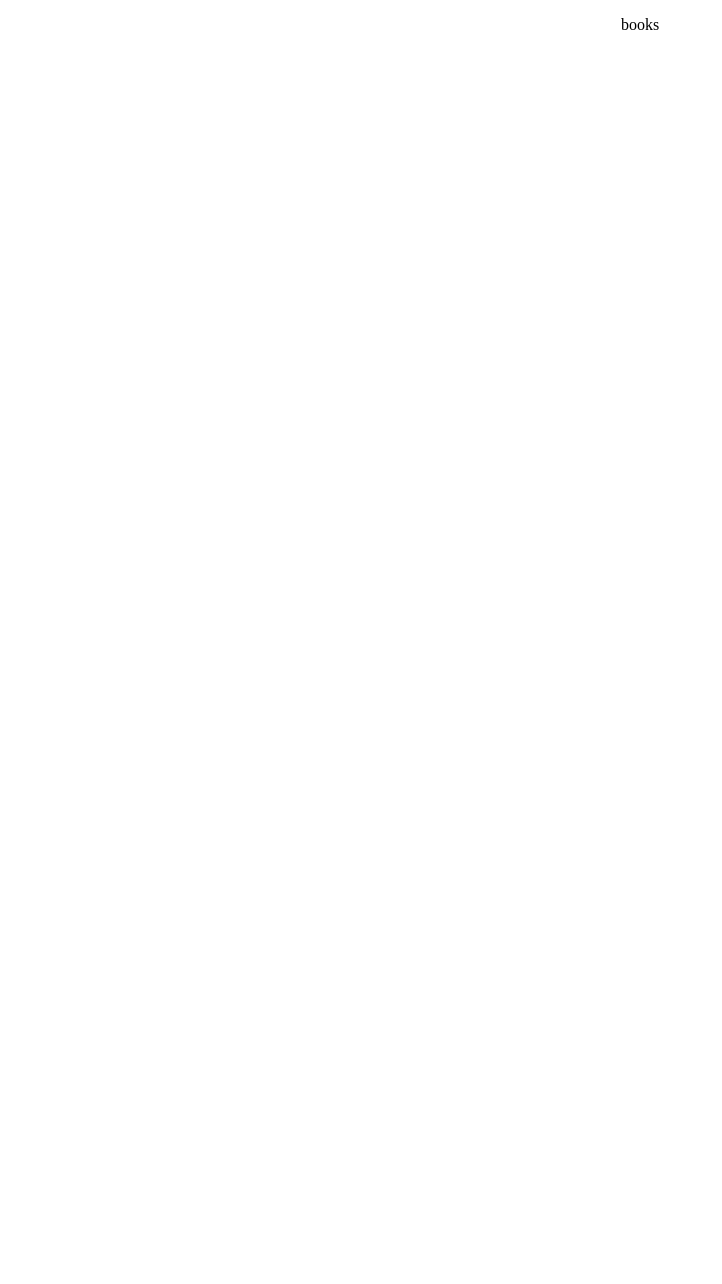
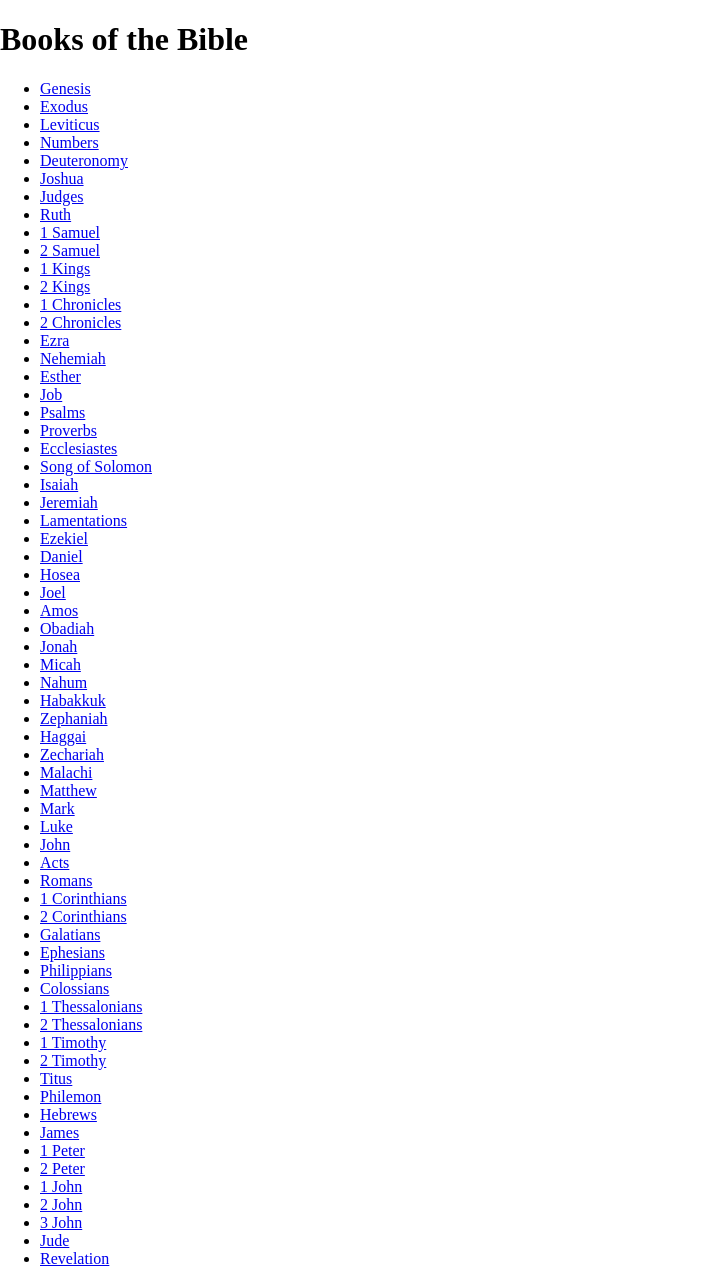
Before and after one commit to ducks23/bible_app, a Next.js app: page /book in a window 1280 px wide. Shown: the whole page, without its empty margins (0-722 px from the left). Before the commit the page ends 800 px from the top, so only its background shows below. Built offline with nearby package versions, Linux system fonts and the light colour scheme.

Commit message:
formatted bible chapters

```diff
--- a/src/app/book/[id]/page.js
+++ b/src/app/book/[id]/page.js
@@ -1,7 +1,7 @@
 async function fetchBibleVerse(book) {
   const baseUrl = "https://django-bible.vercel.app/book";
   const data = {
-    book_name: book.charAt(0).toUpperCase() + book.slice(1),
+    book_name: book,
     password: "2UuW4Mi8.bG2BGKpbAzXRr",
   };
   const jsonData = JSON.stringify(data);
@@ -26,9 +26,13 @@ export default async function Page({ params: { id } }) {
   const data = await fetchBibleVerse(id);
   console.log(data);
   return (
-    <div>
-      {data.verses.map((item) => (
-        <div>{item}</div>
+    <div className="p-4">
+      <div className="text-center text-5xl p-2 pb-4">{id}</div>
+      {data.verses.map((item, index) => (
+        <div className="flex m-auto max-w-[35rem]">
+          <span className="">{index + 1}</span>
+          <span className="px-1 ">{item}</span>
+        </div>
       ))}
     </div>
   );
--- a/src/app/book/page.js
+++ b/src/app/book/page.js
@@ -1,3 +1,90 @@
-export default async function Book() {
-  return <div className="p-4 text-center">books</div>;
-}
+import Link from "next/link";
+
+const booksOfTheBible = [
+  // Old Testament
+  { id: "genesis", name: "Genesis" },
+  { id: "exodus", name: "Exodus" },
+  { id: "leviticus", name: "Leviticus" },
+  { id: "numbers", name: "Numbers" },
+  { id: "deuteronomy", name: "Deuteronomy" },
+  { id: "joshua", name: "Joshua" },
+  { id: "judges", name: "Judges" },
+  { id: "ruth", name: "Ruth" },
+  { id: "1-samuel", name: "1 Samuel" },
+  { id: "2-samuel", name: "2 Samuel" },
+  { id: "1-kings", name: "1 Kings" },
+  { id: "2-kings", name: "2 Kings" },
+  { id: "1-chronicles", name: "1 Chronicles" },
+  { id: "2-chronicles", name: "2 Chronicles" },
+  { id: "ezra", name: "Ezra" },
+  { id: "nehemiah", name: "Nehemiah" },
+  { id: "esther", name: "Esther" },
+  { id: "job", name: "Job" },
+  { id: "psalms", name: "Psalms" },
+  { id: "proverbs", name: "Proverbs" },
+  { id: "ecclesiastes", name: "Ecclesiastes" },
+  { id: "songofsolomon", name: "Song of Solomon" },
+  { id: "isaiah", name: "Isaiah" },
+  { id: "jeremiah", name: "Jeremiah" },
+  { id: "lamentations", name: "Lamentations" },
+  { id: "ezekiel", name: "Ezekiel" },
+  { id: "daniel", name: "Daniel" },
+  { id: "hosea", name: "Hosea" },
+  { id: "joel", name: "Joel" },
+  { id: "amos", name: "Amos" },
+  { id: "obadiah", name: "Obadiah" },
+  { id: "jonah", name: "Jonah" },
+  { id: "micah", name: "Micah" },
+  { id: "nahum", name: "Nahum" },
+  { id: "habakkuk", name: "Habakkuk" },
+  { id: "zephaniah", name: "Zephaniah" },
+  { id: "haggai", name: "Haggai" },
+  { id: "zechariah", name: "Zechariah" },
+  { id: "malachi", name: "Malachi" },
+
+  // New Testament
+  { id: "matthew", name: "Matthew" },
+  { id: "mark", name: "Mark" },
+  { id: "luke", name: "Luke" },
+  { id: "john", name: "John" },
+  { id: "acts", name: "Acts" },
+  { id: "romans", name: "Romans" },
+  { id: "1corinthians", name: "1 Corinthians" },
+  { id: "2corinthians", name: "2 Corinthians" },
+  { id: "galatians", name: "Galatians" },
+  { id: "ephesians", name: "Ephesians" },
+  { id: "philippians", name: "Philippians" },
+  { id: "colossians", name: "Colossians" },
+  { id: "1thessalonians", name: "1 Thessalonians" },
+  { id: "2thessalonians", name: "2 Thessalonians" },
+  { id: "1timothy", name: "1 Timothy" },
+  { id: "2timothy", name: "2 Timothy" },
+  { id: "titus", name: "Titus" },
+  { id: "philemon", name: "Philemon" },
+  { id: "hebrews", name: "Hebrews" },
+  { id: "james", name: "James" },
+  { id: "1peter", name: "1 Peter" },
+  { id: "2peter", name: "2 Peter" },
+  { id: "1john", name: "1 John" },
+  { id: "2john", name: "2 John" },
+  { id: "3john", name: "3 John" },
+  { id: "jude", name: "Jude" },
+  { id: "revelation", name: "Revelation" },
+];
+
+const BooksPage = () => {
+  return (
+    <div>
+      <h1>Books of the Bible</h1>
+      <ul>
+        {booksOfTheBible.map((book) => (
+          <li key={book.id}>
+            <Link href={`/book/${book.id}`}>{book.name}</Link>
+          </li>
+        ))}
+      </ul>
+    </div>
+  );
+};
+
+export default BooksPage;
```
